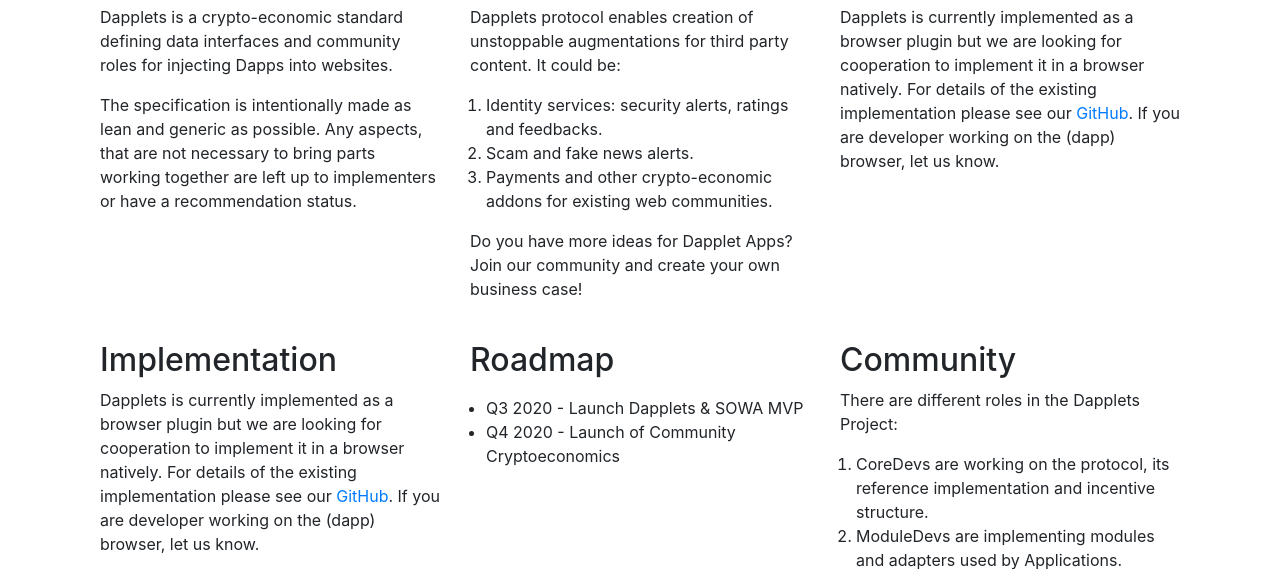
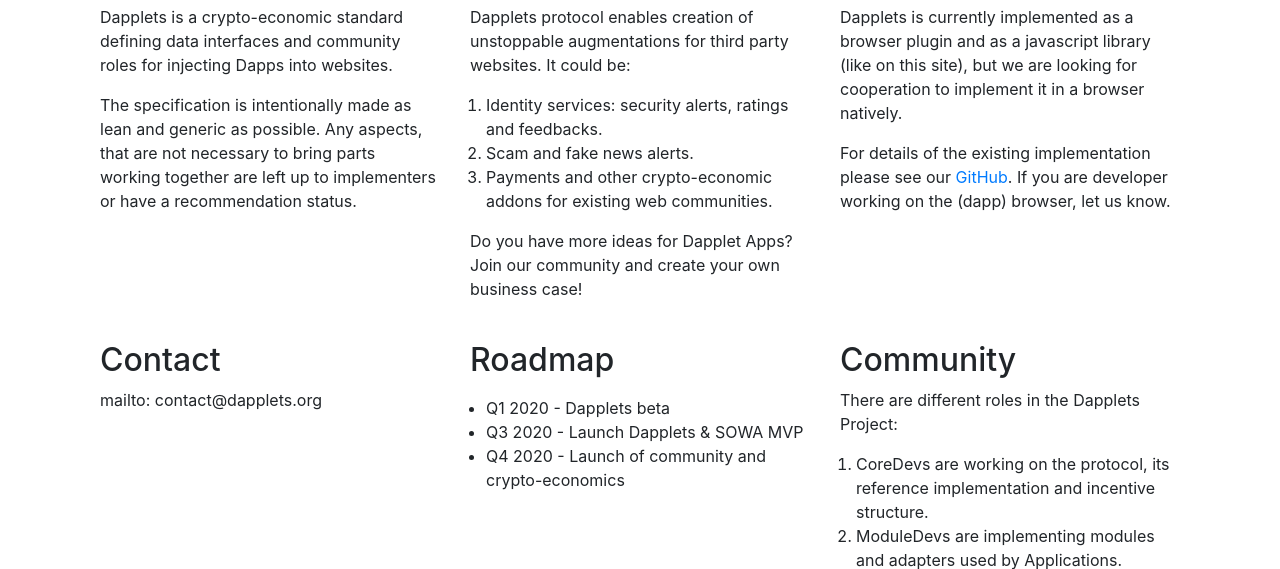
Before and after one commit to dapplets/dapplets.github.io, a website: page index.html in a window 1280 px wide. Shown: the part 417-986 px from the top of the page. Drawn offline with nearby package versions, Linux system fonts and the light colour scheme.

Commit message:
[+] improving texts

```diff
--- a/index.html
+++ b/index.html
@@ -46,7 +46,7 @@
                     </div>
                     <div class="col-md-4">
                         <h2>Overview</h2>
-                        <p>Dapplets protocol enables creation of unstoppable augmentations for third party content. It
+                        <p>Dapplets protocol enables creation of unstoppable augmentations for third party websites. It
                             could be:
                             <ol class="pl-3">
                                 <li>Identity services: security alerts, ratings and feedbacks.</li>
@@ -60,8 +60,11 @@
                     </div>
                     <div class="col-md-4">
                         <h2>Implementation</h2>
-                        <p>Dapplets is currently implemented as a browser plugin but we are looking for cooperation to
-                            implement it in a browser natively. For details of the existing implementation please see
+                        <p>Dapplets is currently implemented as a browser plugin and as a javascript library (like on this site),
+                            but we are looking for cooperation to
+                            implement it in a browser natively.
+                        </p>
+                        <p>For details of the existing implementation please see
                             our <a href="https://github.com/dapplets">GitHub</a>. If you are developer working on the
                             (dapp) browser, let us know.
                         </p>
@@ -71,11 +74,9 @@
 
                 <div class="row mt-4">
                     <div class="col-md-4">
-                        <h2>Implementation</h2>
-                        <p>Dapplets is currently implemented as a browser plugin but we are looking for cooperation to
-                            implement it in a browser natively. For details of the existing implementation please see
-                            our <a href="https://github.com/dapplets">GitHub</a>. If you are developer working on the
-                            (dapp) browser, let us know.
+                        <h2>Contact</h2>
+                        <p>
+                            mailto: contact@dapplets.org
                         </p>
                         <!-- <p><a class="btn btn-secondary" href="#" role="button">View details &raquo;</a></p> -->
                     </div>
@@ -83,8 +84,9 @@
                         <h2>Roadmap</h2>
                         <p>
                             <ul class="pl-3">
+                                <li>Q1 2020 - Dapplets beta</li>
                                 <li>Q3 2020 - Launch Dapplets & SOWA MVP</li>
-                                <li>Q4 2020 - Launch of Community Cryptoeconomics</li>
+                                <li>Q4 2020 - Launch of community and crypto-economics</li>
                             </ul>
                         </p>
                         <!-- <p><a class="btn btn-secondary" href="#" role="button">View details &raquo;</a></p> -->
```
